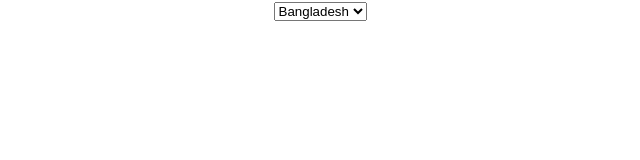
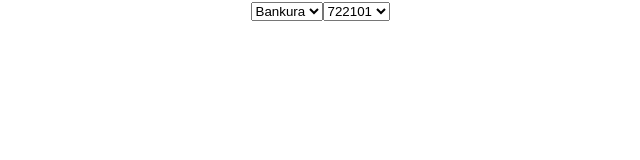
Before and after one commit to susmita1994/React_App, a React (Create React App) app in the folder my-app/: page / in a window 1280 px wide. Shown: the top 160 px of the page, without its empty margins (320-960 px from the left). Built offline with nearby package versions, Linux system fonts and the light colour scheme.

Commit message:
List with Json array
List with Json array

```diff
--- a/my-app/src/App.js
+++ b/my-app/src/App.js
@@ -1,13 +1,13 @@
 import React from 'react';
 import './App.css';
 import Text from './MyComp/Text';
-import List from './MyComponent/List';
+import Jsonlist from './MyComponent/Jsonlist';
 
 
 function App() {
   return (
     <div className="App">
-     <List/>
+     <Jsonlist/>
     </div>
   );
 }
--- /dev/null
+++ b/my-app/src/MyComponent/Jsonlist.js
@@ -0,0 +1,42 @@
+import React, { Component } from 'react';
+
+class Jsonlist extends Component {
+    render() {
+
+        const myList=[
+            {
+                city:"Bankura",
+                Zip:"722101"
+            },
+            {
+                city:"Kolkata",
+                Zip:"700003"
+            },
+            {
+                city:"Birbhum",
+                Zip:"700004"
+            }
+        ]
+
+        const dataItemsCity=myList.map((dataCity)=>{
+            return <option>{dataCity.city}</option>
+        });
+
+        const dataItemsZip=myList.map((dataZip)=>{
+            return <option>{dataZip.Zip}</option>
+        });
+
+        return (
+            <div>
+                <select>
+                    {dataItemsCity}
+                </select>
+                <select>
+                    {dataItemsZip}
+                </select>
+            </div>
+        );
+    }
+}
+
+export default Jsonlist;
```
